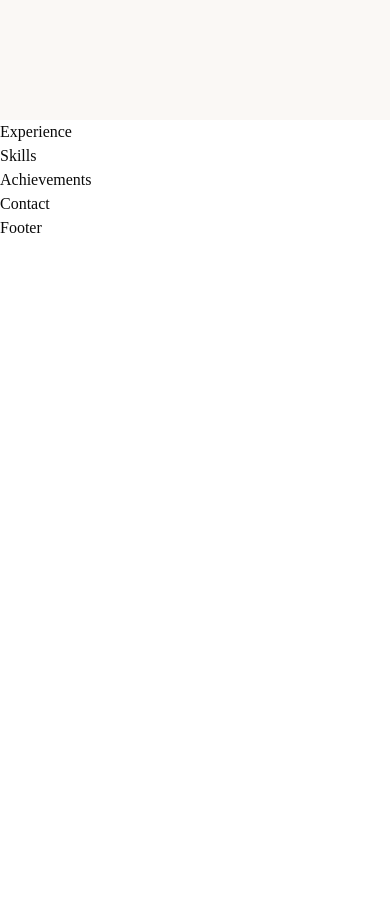
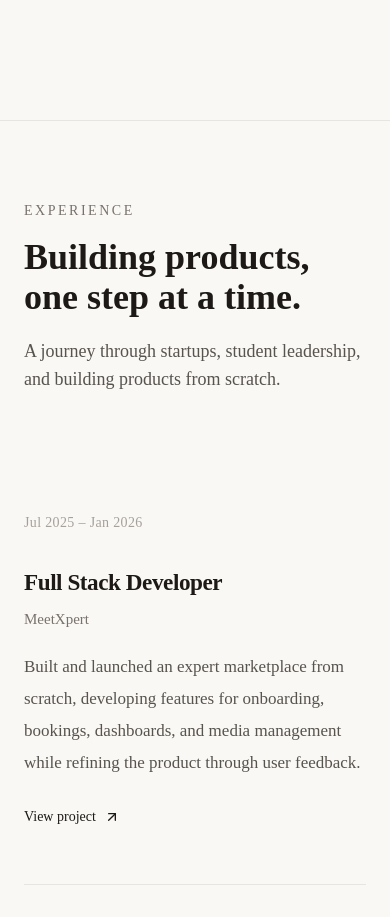
Before and after one commit to KeshavAgrawal18/portfolio, a Next.js app: page / in a window 390 px wide. Shown: the part 4600-5517 px from the top of the page. Before the commit the page ends 4840 px from the top, so only its background shows below. Built offline with nearby package versions, Linux system fonts and the light colour scheme.

Commit message:
feat: add experience section

```diff
--- /dev/null
+++ b/components/experience/experience-item.tsx
@@ -0,0 +1,47 @@
+import { ArrowUpRight } from "lucide-react";
+
+interface ExperienceItemProps {
+  period: string;
+  role: string;
+  company: string;
+  description: string;
+  link?: string;
+}
+
+export default function ExperienceItem({
+  period,
+  role,
+  company,
+  description,
+  link,
+}: ExperienceItemProps) {
+  return (
+    <article className="group grid gap-8 py-14 md:grid-cols-[150px_1fr]">
+      <div>
+        <p className="text-sm tracking-wide text-stone-400">{period}</p>
+      </div>
+
+      <div className="max-w-xl">
+        <h3 className="text-[1.45rem] font-semibold tracking-[-0.02em] text-stone-900 transition-colors group-hover:text-stone-700">
+          {role}
+        </h3>
+
+        <p className="mt-2 text-[15px] font-medium text-stone-500">{company}</p>
+
+        <p className="mt-5 text-[17px] leading-8 text-stone-600">
+          {description}
+        </p>
+
+        {link && (
+          <a
+            href={link}
+            className="group/link mt-7 inline-flex items-center gap-2 text-sm font-medium text-stone-900"
+          >
+            View project
+            <ArrowUpRight className="h-4 w-4 transition-transform duration-200 group-hover/link:translate-x-0.5 group-hover/link:-translate-y-0.5" />
+          </a>
+        )}
+      </div>
+    </article>
+  );
+}
--- a/components/sections/experience.tsx
+++ b/components/sections/experience.tsx
@@ -1,3 +1,38 @@
+import Container from "@/components/layout/container";
+import ExperienceItem from "@/components/experience/experience-item";
+import { EXPERIENCES } from "@/data/experience";
+
 export function Experience() {
-  return <section id="experience">Experience</section>;
+  return (
+    <section
+      id="experience"
+      className="border-t border-stone-200 bg-[#FAF8F5] py-20"
+    >
+      <Container>
+        <header className="max-w-2xl">
+          <p className="text-sm uppercase tracking-[0.18em] text-stone-500">
+            Experience
+          </p>
+
+          <h2 className="mt-4 text-4xl font-semibold text-stone-900 md:text-5xl">
+            Building products, one step at a time.
+          </h2>
+
+          <p className="mt-5 text-lg text-stone-600">
+            A journey through startups, student leadership, and building
+            products from scratch.
+          </p>
+        </header>
+
+        <div className="mt-16 divide-y divide-stone-200">
+          {EXPERIENCES.map((experience) => (
+            <ExperienceItem
+              key={`${experience.company}-${experience.role}`}
+              {...experience}
+            />
+          ))}
+        </div>
+      </Container>
+    </section>
+  );
 }
--- a/data/experience.ts
+++ b/data/experience.ts
@@ -0,0 +1,24 @@
+export const EXPERIENCES = [
+  {
+    period: "Jul 2025 – Jan 2026",
+    role: "Full Stack Developer",
+    company: "MeetXpert",
+    description:
+      "Built and launched an expert marketplace from scratch, developing features for onboarding, bookings, dashboards, and media management while refining the product through user feedback.",
+    link: "https://meetxpert.vercel.app/",
+  },
+  {
+    period: "Apr 2025 – Jun 2025",
+    role: "Software Developer Intern",
+    company: "ShopEnGenie",
+    description:
+      "Helped migrate a legacy backend to Medusa.js, fixed frontend–backend integration issues, and delivered new features in a fast-paced startup environment.",
+  },
+  {
+    period: "May 2023 – Jul 2023",
+    role: "Frontend Developer Intern",
+    company: "Entrepreneurship Cell, NIT Agartala",
+    description:
+      "Built responsive React interfaces, improved UI consistency across devices, and collaborated with the team to enhance the user experience.",
+  },
+];
```
